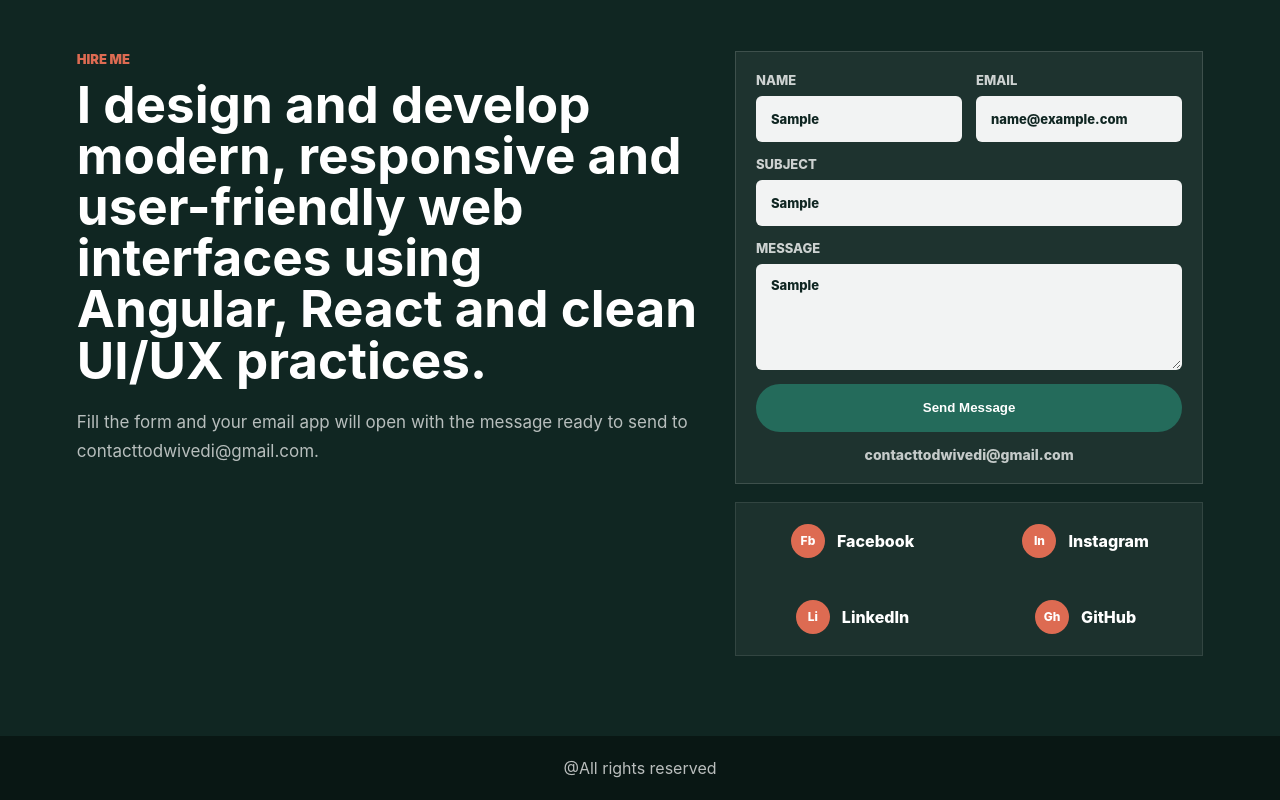
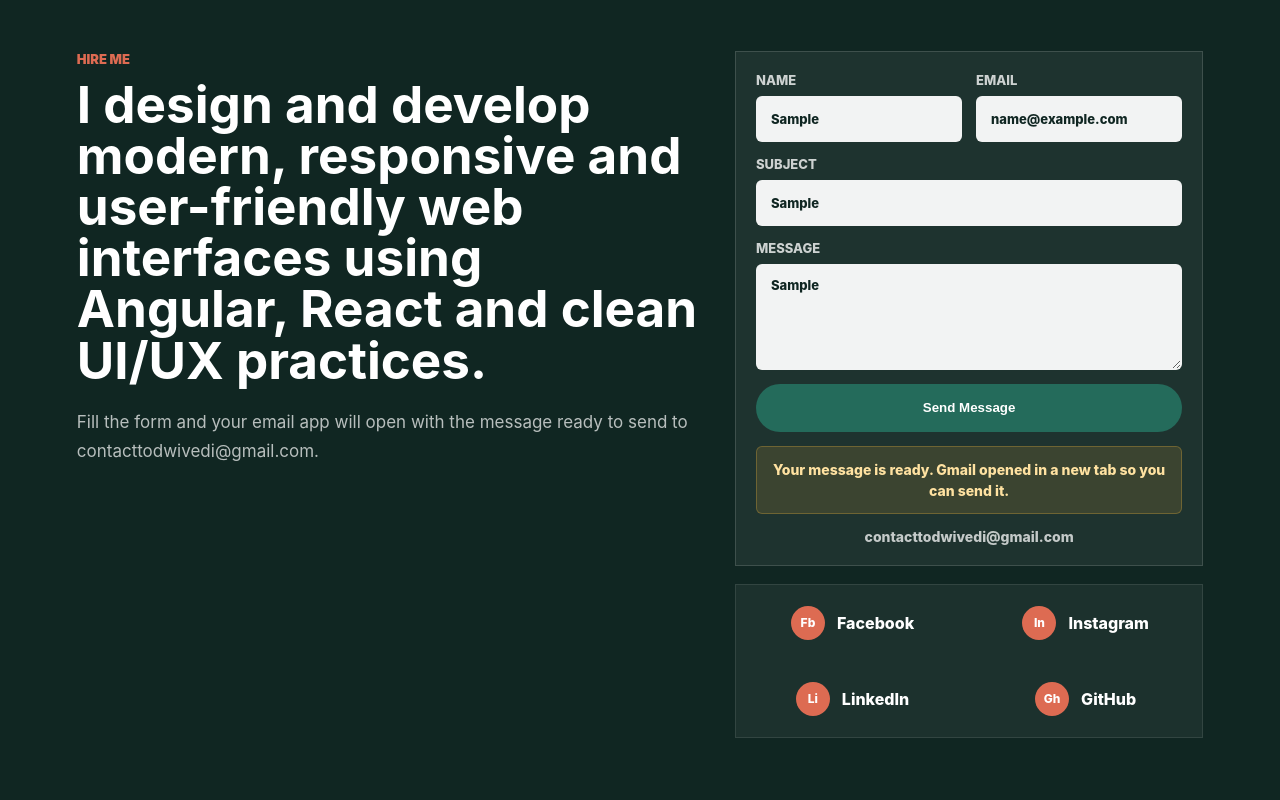
Before and after one commit to amitdevd/my-portfolio, a React (Create React App) app: page / in a window 1280 px wide. Both pictures are taken after typing "Sample", "name@example.com", "Sample", "Sample" into the empty fields and a click on the button "Send Message". Shown: the part 5692-6492 px from the top of the page. Built offline with nearby package versions, Linux system fonts and the light colour scheme.

Commit message:
Show contact form submit feedback

```diff
--- a/src/App.css
+++ b/src/App.css
@@ -532,6 +532,19 @@ a {
   justify-content: center;
 }
 
+.form-status {
+  background: rgba(211, 161, 58, 0.16);
+  border: 1px solid rgba(211, 161, 58, 0.34);
+  border-radius: 6px;
+  color: #ffe2a1;
+  font-size: 14px;
+  font-weight: 800;
+  line-height: 1.5;
+  margin: 0;
+  padding: 12px 14px;
+  text-align: center;
+}
+
 .email-fallback {
   color: rgba(255, 255, 255, 0.74);
   font-size: 14px;
--- a/src/App.js
+++ b/src/App.js
@@ -262,6 +262,8 @@ function ProjectCarousel() {
 }
 
 function ContactForm() {
+  const [formStatus, setFormStatus] = useState('');
+
   const handleSubmit = (event) => {
     event.preventDefault();
     const formData = new FormData(event.currentTarget);
@@ -276,8 +278,9 @@ function ContactForm() {
       message,
     ].join('\n');
 
-    const mailLink = `mailto:contacttodwivedi@gmail.com?subject=${encodeURIComponent(subject)}&body=${encodeURIComponent(body)}`;
-    window.open(mailLink, '_self');
+    const gmailLink = `https://mail.google.com/mail/?view=cm&fs=1&to=contacttodwivedi@gmail.com&su=${encodeURIComponent(subject)}&body=${encodeURIComponent(body)}`;
+    setFormStatus('Your message is ready. Gmail opened in a new tab so you can send it.');
+    window.open(gmailLink, '_blank', 'noopener,noreferrer');
   };
 
   return (
@@ -301,6 +304,7 @@ function ContactForm() {
         <textarea name="message" rows="5" placeholder="Tell me about your project" required />
       </label>
       <button className="button primary" type="submit">Send Message</button>
+      {formStatus && <p className="form-status">{formStatus}</p>}
       <a className="email-fallback" href="mailto:contacttodwivedi@gmail.com">
         contacttodwivedi@gmail.com
       </a>
```
